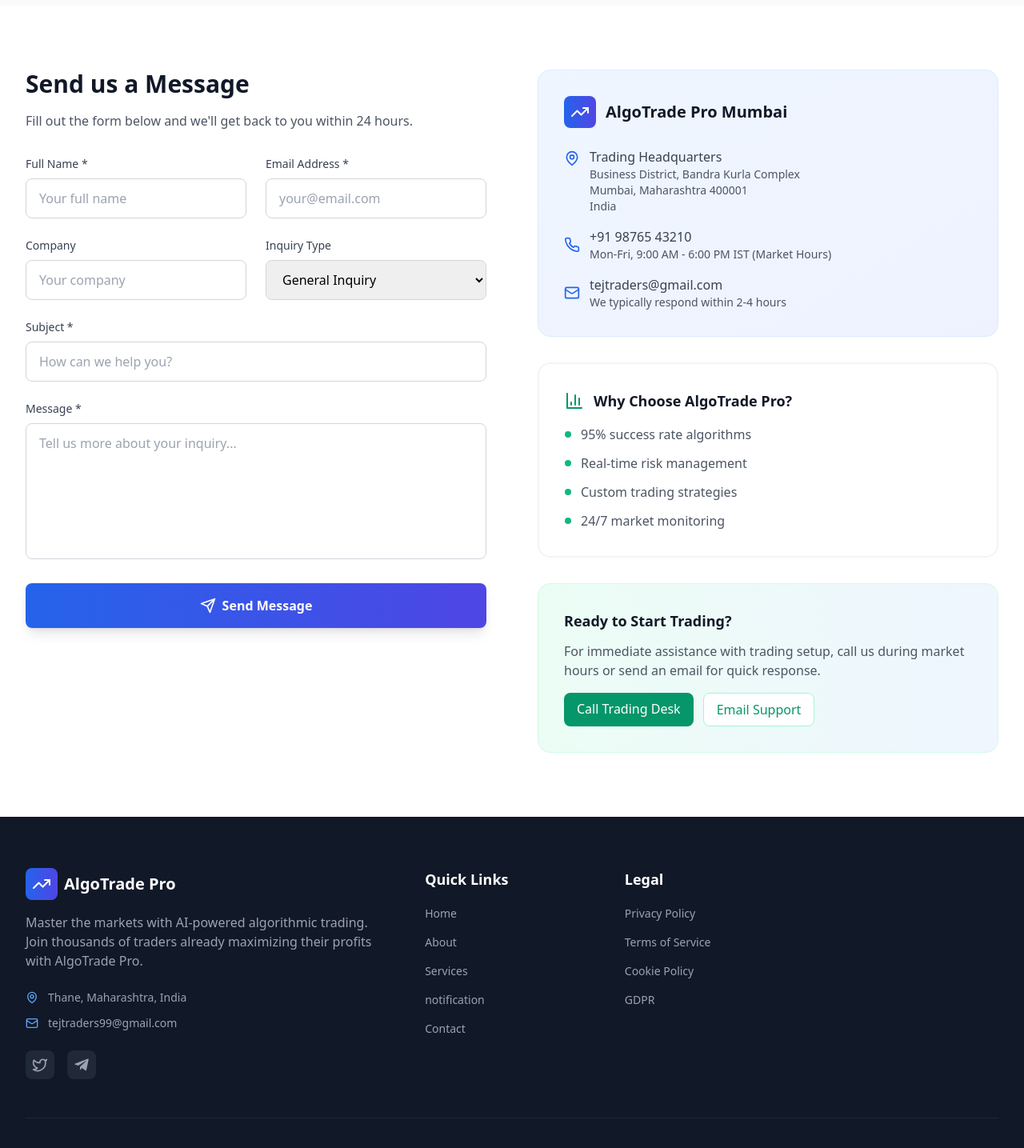
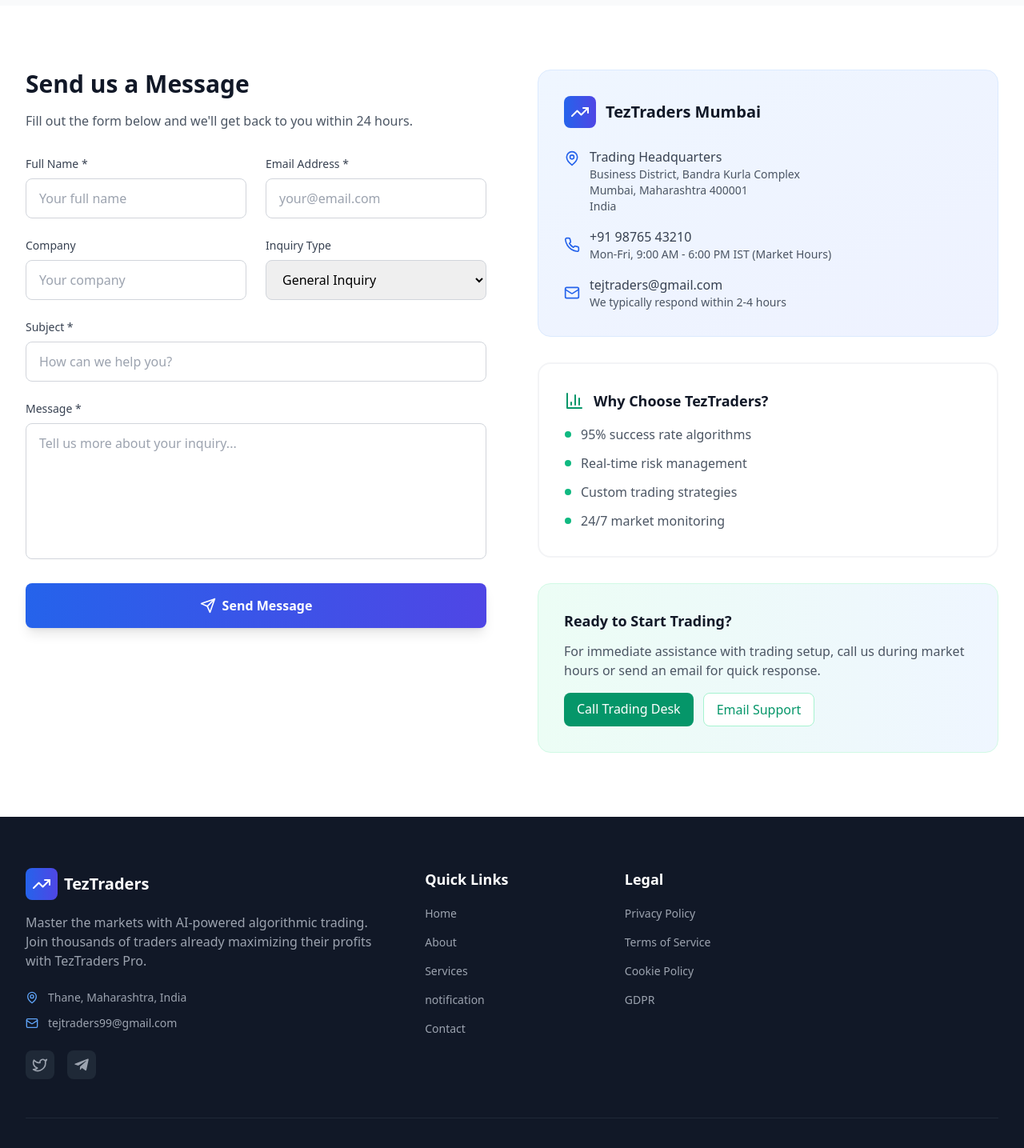
Before and after one commit to Smitayadav01/Info-Trade-website, a React (Vite) app: page /contact in a window 1280 px wide. Shown: the part 780-2215 px from the top of the page at 80% size. Built offline with nearby package versions, Linux system fonts and the light colour scheme.

Commit message:
commited

```diff
--- a/index.html
+++ b/index.html
@@ -4,7 +4,7 @@
     <meta charset="UTF-8" />
     <link rel="icon" type="image/svg+xml" href="/vite.svg" />
     <meta name="viewport" content="width=device-width, initial-scale=1.0" />
-    <title>AlgoTrade Pro Website</title>
+    <title>TezTraders Pro Website</title>
   </head>
   <body>
     <div id="root"></div>
--- a/src/App.tsx
+++ b/src/App.tsx
@@ -14,12 +14,14 @@ import PMS from './pages/PMS';
 import Courses from './pages/Courses';
 import Subscription from './pages/Subscription';
 import CourseDetail from './pages/CourseDetail';
+import ScrollToTop from './components/ScrollToTop';
 
 
 function App() {
   return (
     <AuthProvider>
       <Router>
+        <ScrollToTop />
         <div className="min-h-screen bg-white">
           <Navbar />
           <main>
--- a/src/components/AuthModal.tsx
+++ b/src/components/AuthModal.tsx
@@ -31,7 +31,7 @@ const AuthModal: React.FC<AuthModalProps> = ({ isOpen, onClose, serviceName }) =
         </h3>
         <p className="text-gray-600 mb-6 leading-relaxed">
           To access <span className="font-semibold text-blue-600">{serviceName}</span>,
-          you need to sign up or log in to your AlgoTrade Pro account.
+          you need to sign up or log in to your TezTraders Pro account.
         </p>
 
         <div className="space-y-3">
@@ -55,7 +55,7 @@ const AuthModal: React.FC<AuthModalProps> = ({ isOpen, onClose, serviceName }) =
 
         <div className="mt-6 pt-6 border-t border-gray-200">
           <p className="text-sm text-gray-500 text-center">
-            Join thousands of successful traders using AlgoTrade Pro
+            Join thousands of successful traders using TezTraders Pro
           </p>
         </div>
       </div>
--- a/src/components/Footer.tsx
+++ b/src/components/Footer.tsx
@@ -22,7 +22,7 @@ const Footer = () => {
     setMessage('');
 
     try {
-      const response = await fetch('https://algotrade-pro.onrender.com/api/subscribe', {
+      const response = await fetch('https://TezTraders-pro.onrender.com/api/subscribe', {
         method: 'POST',
         headers: {
           'Content-Type': 'application/json',
@@ -87,11 +87,11 @@ const Footer = () => {
               <div className="bg-gradient-to-r from-blue-600 to-indigo-600 p-2 rounded-lg">
                 <TrendingUp className="h-6 w-6 text-white" />
               </div>
-              <span className="text-xl font-bold">AlgoTrade Pro</span>
+              <span className="text-xl font-bold">TezTraders</span>
             </Link>
             <p className="text-gray-400 mb-6 max-w-md">
               Master the markets with AI-powered algorithmic trading.
-              Join thousands of traders already maximizing their profits with AlgoTrade Pro.
+              Join thousands of traders already maximizing their profits with TezTraders Pro.
             </p>
 
             {/* Contact Info */}
@@ -240,7 +240,7 @@ const Footer = () => {
         <div className="border-t border-gray-800 pt-8 mt-8">
           <div className="flex flex-col md:flex-row justify-between items-center space-y-4 md:space-y-0">
             <p className="text-gray-400 text-sm">
-              © {new Date().getFullYear()} AlgoTrade Pro. All rights reserved.
+              © {new Date().getFullYear()} TezTraders. All rights reserved.
             </p>
             <div className="flex items-center space-x-6">
               <span className="text-gray-400 text-sm">Made with ❤️ in Mumbai</span>
--- a/src/components/Navbar.tsx
+++ b/src/components/Navbar.tsx
@@ -23,7 +23,7 @@ const Navbar = () => {
             <div className="bg-gradient-to-r from-blue-600 to-indigo-600 p-2 rounded-lg">
               <TrendingUp className="h-6 w-6 text-white" />
             </div>
-            <span className="text-xl font-bold text-gray-900">AlgoTrade Pro</span>
+            <span className="text-xl font-bold text-gray-900">TezTraders </span>
           </Link>
 
           <div className="hidden md:flex items-center space-x-8">
@@ -76,7 +76,7 @@ const Navbar = () => {
                   onClick={() => setIsOpen(false)}
                 >
                   <Bell className="h-4 w-4" />
-                  {/* <span>Notifications</span> */}
+                  <span>Updates</span>
                 </Link>
               </>
             )}
--- /dev/null
+++ b/src/components/ScrollToTop.tsx
@@ -0,0 +1,14 @@
+import { useEffect } from 'react';
+import { useLocation } from 'react-router-dom';
+
+const ScrollToTop = () => {
+  const { pathname } = useLocation();
+
+  useEffect(() => {
+    window.scrollTo(0, 0);
+  }, [pathname]);
+
+  return null;
+};
+
+export default ScrollToTop;
--- a/src/pages/About.tsx
+++ b/src/pages/About.tsx
@@ -97,7 +97,7 @@ const About = () => {
               <LineChart className="h-8 w-8 text-white" />
             </div>
             <h1 className="text-5xl md:text-6xl font-bold text-gray-900 mb-6">
-              About <span className="bg-gradient-to-r from-blue-600 to-indigo-600 bg-clip-text text-transparent">AlgoTrade Pro</span>
+              About <span className="bg-gradient-to-r from-blue-600 to-indigo-600 bg-clip-text text-transparent">TezTraders</span>
             </h1>
             <p className="text-xl text-gray-600 max-w-3xl mx-auto leading-relaxed">
               We're on a mission to democratize algorithmic trading by providing retail investors with
@@ -107,7 +107,7 @@ const About = () => {
         </div>
       </section>
 
-      {/* Stats Section */}
+      {/* Stats Section
       <section className="py-16 bg-white">
         <div className="max-w-7xl mx-auto px-4 sm:px-6 lg:px-8">
           <div className="grid grid-cols-2 md:grid-cols-4 gap-8">
@@ -121,7 +121,7 @@ const About = () => {
             ))}
           </div>
         </div>
-      </section>
+      </section> */}
 
       {/* Our Story */}
       <section className="py-20 bg-gray-50">
@@ -133,7 +133,7 @@ const About = () => {
               </h2>
               <div className="space-y-6 text-gray-600 leading-relaxed">
                 <p>
-                  Founded in the heart of Mumbai's financial district, AlgoTrade Pro began with a simple yet powerful vision:
+                  Founded in the heart of Mumbai's financial district, TezTraders Pro began with a simple yet powerful vision:
                   to democratize access to institutional-grade algorithmic trading for retail investors and traders.
                 </p>
                 <p>
@@ -235,7 +235,7 @@ const About = () => {
               Meet Our Team
             </h2>
             <p className="text-xl text-gray-600 max-w-3xl mx-auto">
-              The passionate individuals behind AlgoTrade Pro's success and innovation.
+              The passionate individuals behind TezTraders Pro's success and innovation.
             </p>
           </div>
           <div className="grid grid-cols-1 md:grid-cols-2 lg:grid-cols-4 gap-8">
--- a/src/pages/Contact.tsx
+++ b/src/pages/Contact.tsx
@@ -37,7 +37,7 @@ const Contact = () => {
     setSubmitStatus({ type: null, message: '' });
 
     try {
-      const response = await fetch('https://algotrade-pro.onrender.com/api/contact', {
+      const response = await fetch('https://TezTraders-pro.onrender.com/api/contact', {
         method: 'POST',
         headers: {
           'Content-Type': 'application/json',
@@ -304,7 +304,7 @@ const Contact = () => {
                   <div className="bg-gradient-to-r from-blue-600 to-indigo-600 p-2 rounded-lg mr-3">
                     <TrendingUp className="h-6 w-6 text-white" />
                   </div>
-                  <h3 className="text-xl font-bold text-gray-900">AlgoTrade Pro Mumbai</h3>
+                  <h3 className="text-xl font-bold text-gray-900">TezTraders Mumbai</h3>
                 </div>
 
                 <div className="space-y-4 text-gray-700">
@@ -341,7 +341,7 @@ const Contact = () => {
               <div className="bg-white border-2 border-gray-100 rounded-2xl p-8">
                 <div className="flex items-center mb-4">
                   <BarChart3 className="h-6 w-6 text-emerald-600 mr-3" />
-                  <h3 className="text-lg font-semibold text-gray-900">Why Choose AlgoTrade Pro?</h3>
+                  <h3 className="text-lg font-semibold text-gray-900">Why Choose TezTraders?</h3>
                 </div>
                 <ul className="space-y-3 text-gray-600">
                   <li className="flex items-center">
@@ -376,7 +376,7 @@ const Contact = () => {
                     Call Trading Desk
                   </a>
                   <a
-                    href="mailto:hello@algotradepro.in"
+                    href="mailto:hello@TezTraderspro.in"
                     className="bg-white text-emerald-600 px-4 py-2 rounded-lg font-medium border border-emerald-200 hover:border-emerald-300 transition-colors duration-200 text-center"
                   >
                     Email Support
--- a/src/pages/CourseDetail.tsx
+++ b/src/pages/CourseDetail.tsx
@@ -69,7 +69,7 @@ const CourseDetail = () => {
   }
 
   return (
-    <div className="min-h-screen bg-gray-50 ">
+    <div className="min-h-screen bg-gray-50">
       <div className="max-w-5xl mx-auto bg-white rounded-xl shadow-lg p-8">
 
         {/* Header */}
--- a/src/pages/Home.tsx
+++ b/src/pages/Home.tsx
@@ -173,7 +173,7 @@ const Home = () => {
         <div className="max-w-7xl mx-auto px-4 sm:px-6 lg:px-8">
           <div className="text-center mb-16">
             <h2 className="text-4xl md:text-5xl font-bold text-gray-900 mb-4">
-              Why Choose AlgoTrade Pro?
+              Why Choose TezTraders?
             </h2>
             <p className="text-xl text-gray-600 max-w-3xl mx-auto">
               Discover the advanced features that make us the preferred choice for algorithmic traders worldwide.
@@ -251,7 +251,7 @@ const Home = () => {
               Ready to Start Trading?
             </h2>
             <p className="text-xl text-blue-100 mb-10 leading-relaxed">
-              Join thousands of traders already using AlgoTrade Pro to maximize their profits.
+              Join thousands of traders already using TezTraders Pro to maximize their profits.
               Start your free trial today and experience the power of AI trading.
             </p>
             <div className="flex flex-col sm:flex-row gap-4 justify-center items-center">
--- a/src/pages/Login.tsx
+++ b/src/pages/Login.tsx
@@ -99,7 +99,7 @@ const Login = () => {
               <Zap className="h-8 w-8 text-white" />
             </div>
             <h2 className="text-3xl font-bold text-gray-900 mb-2">Welcome Back</h2>
-            <p className="text-gray-600">Sign in to your AlgoTrade Pro account</p>
+            <p className="text-gray-600">Sign in to your TezTraders Pro account</p>
           </div>
 
           {errors.general && (
--- a/src/pages/Signup.tsx
+++ b/src/pages/Signup.tsx
@@ -138,7 +138,7 @@ const Signup = () => {
                 <Zap className="h-8 w-8 text-white" />
               </div>
               <h1 className="text-4xl font-bold text-gray-900 mb-4">
-                Start Your Journey with AlgoTrade Pro
+                Start Your Journey with TezTraders Pro
               </h1>
               <p className="text-xl text-gray-600">
                 Join thousands of businesses accelerating their growth with our powerful platform.
```
Also changed, not shown: 1 other file (tests, documents, lock files or other folders).
